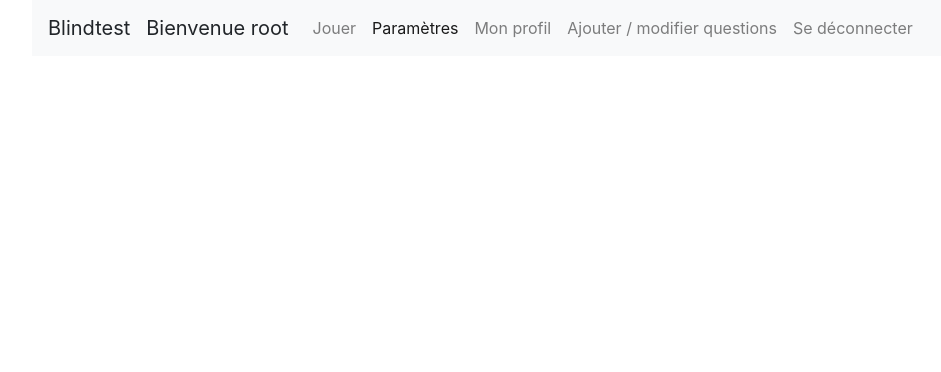
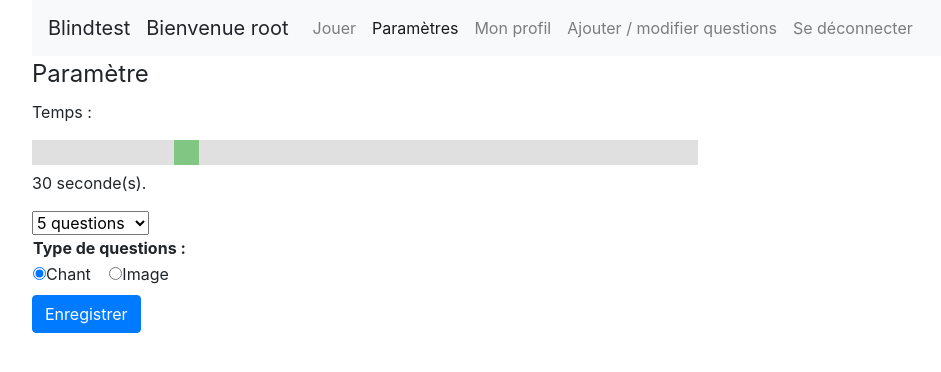
Before and after one commit to BillyNgu/tpi, a PHP site: page /param.php in a window 1280 px wide. Shown: the top 372 px of the page, without its empty margins (53-994 px from the left). Run offline with PHP 8.4, Linux system fonts and the light colour scheme; a user stored in the database is signed in; data comes from the database, SQL or seed files in the repository.

Commit message:
add visual for parameter page.

```diff
--- a/param.php
+++ b/param.php
@@ -10,7 +10,6 @@ require_once './dao/dao.php';
 $nickname = $_SESSION['user_nickname'];
 $userData = GetData($nickname);
 $param = TRUE;
-
 ?>
 <!DOCTYPE html>
 <html>
@@ -22,7 +21,50 @@ $param = TRUE;
     <body>
         <div class="container">
             <?php require_once './navbar.php'; ?>
+            <form action="param.php" method="post">
+                <fieldset>
+                    <legend>Paramètre</legend>
+                    <p>Temps : </p>
+                    <div class="slidecontainer">
+                        <input type="range" min="10" max="100" value="30" class="slider" id="myRange">
+                        <p><span id="demo"></span> seconde(s).</p>
+                    </div>
+                    <select>
+                        <option value="5">5 questions</option>
+                        <option value="10">10 questions</option>
+                        <option value="15">15 questions</option>
+                    </select>
+                    <table>
+                        <tr>
+                            <th colspan="2">Type de questions : </th>
+                        </tr>
+                        <tr>
+                            <td>
+                                <label>
+                                    <input type="radio" name="question" value="1" checked="checked" />Chant
+                                </label>
+                            </td>
+                            <td>
+                                <label>
+                                    <input type="radio" name="question" value="2" />Image
+                                </label>
+                            </td>
+                        </tr>
+                    </table>
+                    <button class="btn btn-primary" type="submit">Enregistrer</button>
+                </fieldset>
+            </form>
         </div>
+        <script>
+            var slider = document.getElementById("myRange");
+            var output = document.getElementById("demo");
+            output.innerHTML = slider.value; // Display the default slider value
+
+// Update the current slider value (each time you drag the slider handle)
+            slider.oninput = function () {
+                output.innerHTML = this.value;
+            };
+        </script>
         <script src="js/bootstrap.js" type="text/javascript"></script>
     </body>
 </html>
```
